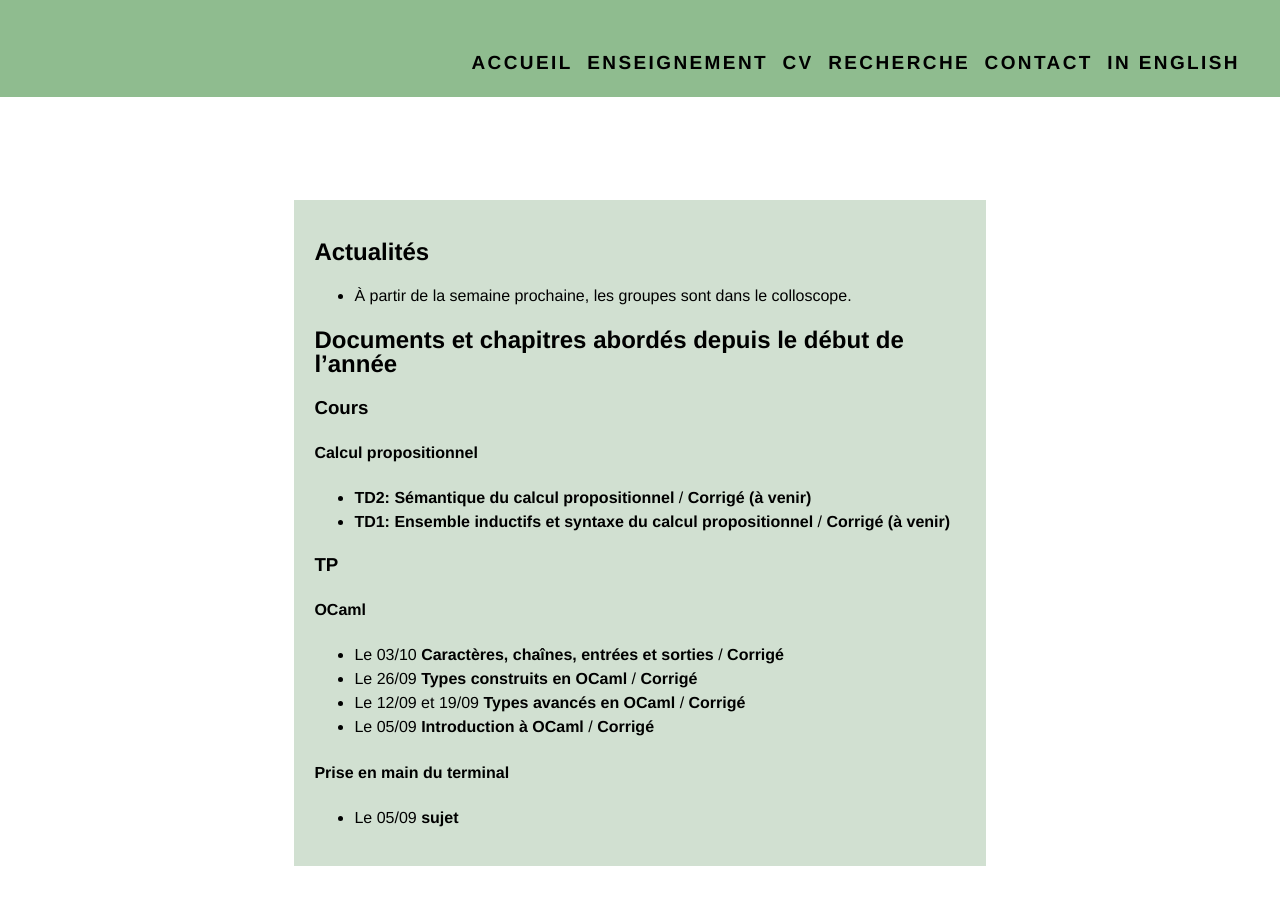
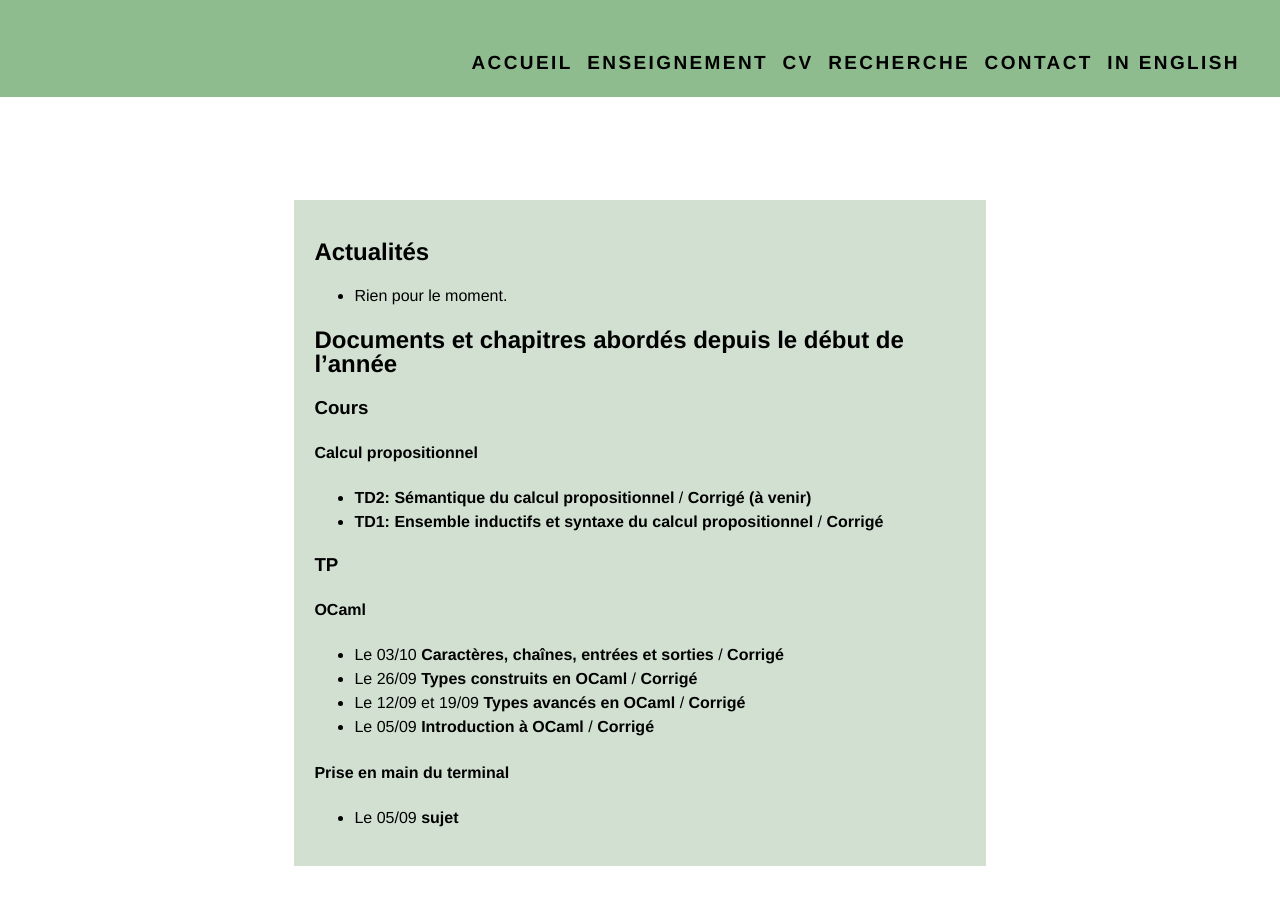
Before and after one commit to VladislavTempez/Vladislavtempez.github.io, a Jekyll site: the page built from pages/mp2i.md, in a window 1280 px wide. Built offline with Jekyll 4.4.1, drawn with Linux system fonts in a browser that asks for light colours.

Commit message:
corrige td syntaxe

```diff
--- a/pages/mp2i.md
+++ b/pages/mp2i.md
@@ -5,7 +5,7 @@ permalink: /teaching/mp2i/
 description: Vladislav Tempez - Enseignement - MP2I - Informatique
 ---
 ## Actualités
-- À partir de la semaine prochaine, les groupes sont dans le colloscope.
+- Rien pour le moment.
 
 ## Documents et chapitres abordés depuis le début de l'année
 
@@ -13,7 +13,7 @@ description: Vladislav Tempez - Enseignement - MP2I - Informatique
 
 #### Calcul propositionnel
 - [TD2: Sémantique du calcul propositionnel](https://nc-lycees.netocentre.fr/s/JQeAGrgzxkR4axz) / [Corrigé (à venir)]()
-- [TD1: Ensemble inductifs et syntaxe du calcul propositionnel](https://nc-lycees.netocentre.fr/s/M3pzHQJyNSm3Egy) / [Corrigé (à venir)]()
+- [TD1: Ensemble inductifs et syntaxe du calcul propositionnel](https://nc-lycees.netocentre.fr/s/M3pzHQJyNSm3Egy) / [Corrigé](https://nc-lycees.netocentre.fr/s/6kcK8T9yiGQ6oQm)
 
 ### TP
 
```
